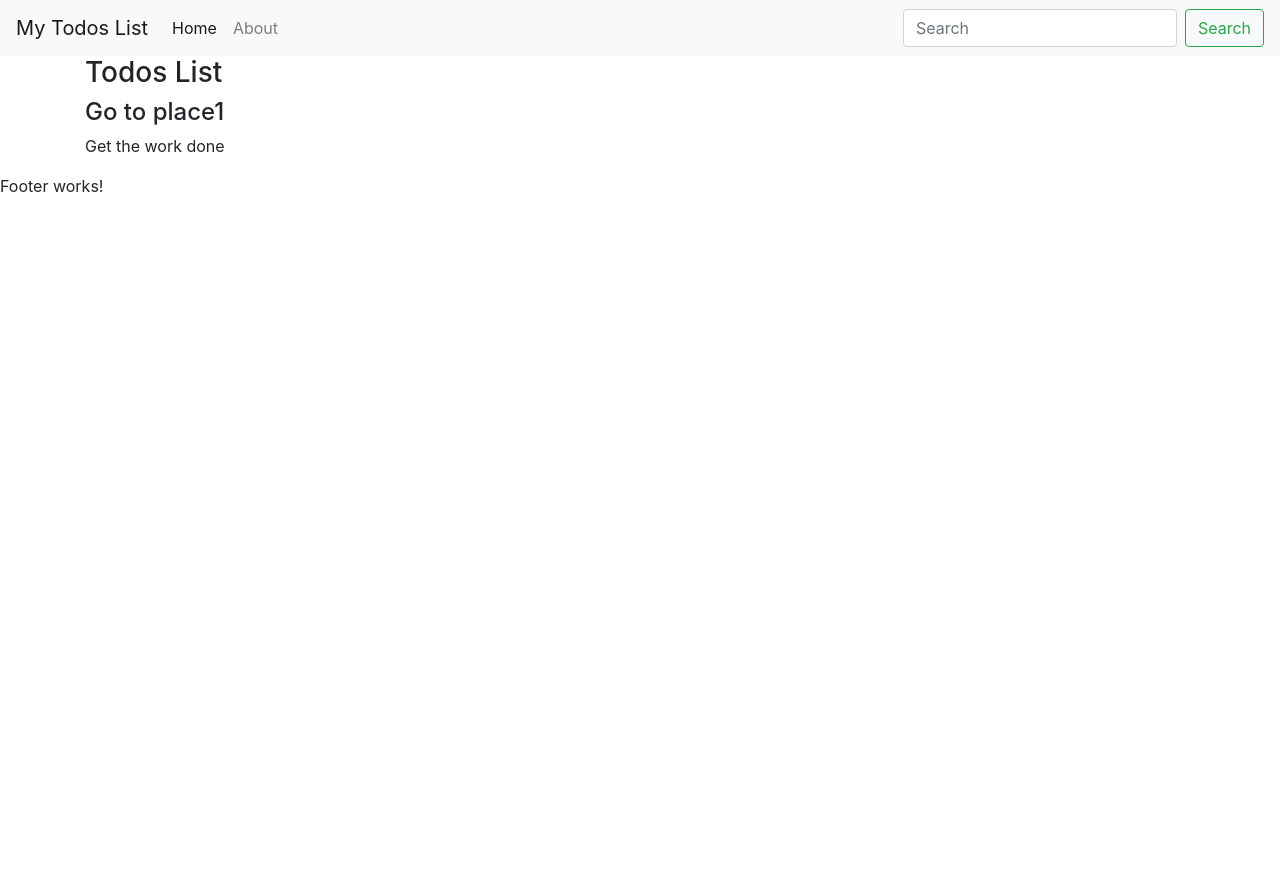
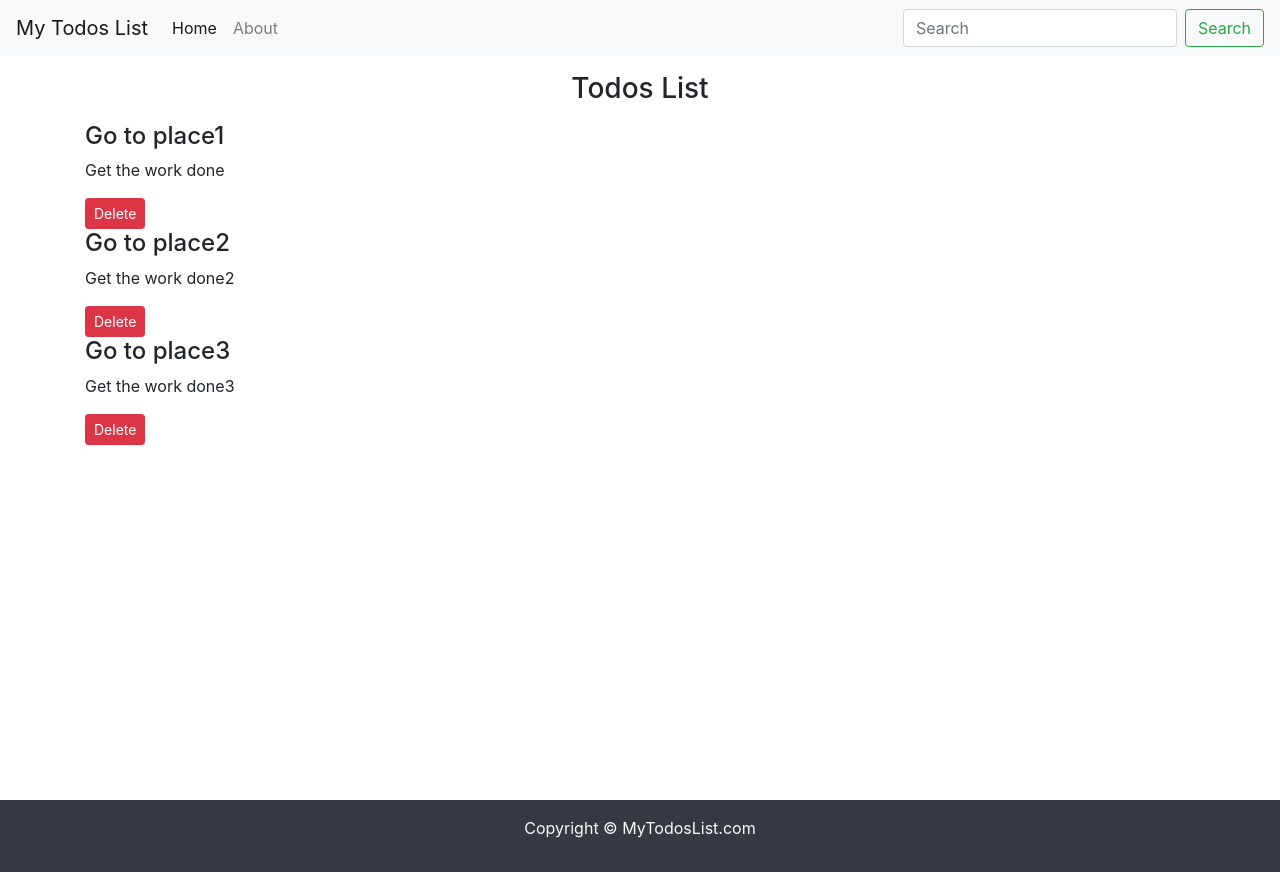
Before and after one commit to JkGiThuB821/todos-list, a React (Create React App) app: page / in a window 1280 px wide. Before the commit the page ends 800 px from the top, so only its background shows below. Built offline with nearby package versions, Linux system fonts and the light colour scheme.

Commit message:
Fixed footer and added ability to delete todo items

```diff
--- a/src/App.js
+++ b/src/App.js
@@ -1,14 +1,28 @@
-import logo from './logo.svg';
 import './App.css';
 import Header from './MyComponents/Header';
-import Todos from './MyComponents/Todos';
-import Todo from './MyComponents/Todo';
-import Footer from './MyComponents/Footer';
+import {Todos} from './MyComponents/Todos';
+// import Todo from './MyComponents/Todo';
+import {Footer} from './MyComponents/Footer';
+import React, { useState } from 'react';
 
 
 function App() {
+
+  const onDelete = (todo) => {
+    console.log("I am on delete of todo", todo);
+    //deleting in react cant happen this way biut can happen in angular
+    // let index = todos.indexOf(todo);
+    // todos.splice(index,1);
+
+    setTodos(todos.filter((e) =>{
+      return e!==todo;
+    }))
+
+
+  }
   //create an array of todos
-  let todos = [
+ // Declare a new state variable, which we'll call "count"
+  const [todos, setTodos] = useState([
     {sno:1,
       title: "Go to place1",
       desc: "Get the work done"
@@ -21,11 +35,11 @@ function App() {
       title: "Go to place3",
       desc: "Get the work done3"
     }
-  ]
+  ]);
   return (
     <>
     <Header title = "My Todos List" searchBar = {true}/>
-    <Todos todos={todos}/>
+    <Todos todos={todos} onDelete = {onDelete}/>
     <Footer/>
     </>
   );
--- a/src/MyComponents/Footer.js
+++ b/src/MyComponents/Footer.js
@@ -1,11 +1,18 @@
 import React from 'react'
 
-const Footer = () => {
+export const Footer = () => {
+  let footerStyle = {
+    position: "absolute",
+    top: "100vh",
+    width: "100%"}
   return (
-    <div>
-      Footer works!
-    </div>
+    <footer className='bg-dark text-light py-3'style={footerStyle}
+    >
+      <p className='text-center'>
+      Copyright &copy; MyTodosList.com
+      </p>
+    </footer>
   )
 }
 
-export default Footer
+// export default Footer
--- a/src/MyComponents/Todo.js
+++ b/src/MyComponents/Todo.js
@@ -1,12 +1,11 @@
 import React from 'react'
 
-const Todo = ({todo}) => {
+export const Todo = ({todo, onDelete}) => {
   return (
     <div>
         <h4>{todo.title}</h4>
         <p>{todo.desc}</p>
+        <button className='btn btn-sm btn-danger' onClick={() => {onDelete(todo)}}> Delete </button>
     </div>
   )
 }
-
-export default Todo
--- a/src/MyComponents/Todos.js
+++ b/src/MyComponents/Todos.js
@@ -1,14 +1,14 @@
 import React from 'react'
-import Todo from './Todo'
+import {Todo} from './Todo';
 
-const Todos = (props) => {
+export const Todos = (props) => {
   return (
     <div className="container">
-      <h3>Todos List</h3>
-      <Todo todo = {props.todos[0]}/>
-      {/* {props.todos} */}
+      <h3 className='text-center my-3'>Todos List</h3>
+      {props.todos.length == 0? "No Todos to display":
+      props.todos.map((todo)=>{
+        return <Todo todo = {todo} key= {todo.sno} onDelete ={props.onDelete}/>
+      })}
     </div>
   )
 }
-
-export default Todos
```
